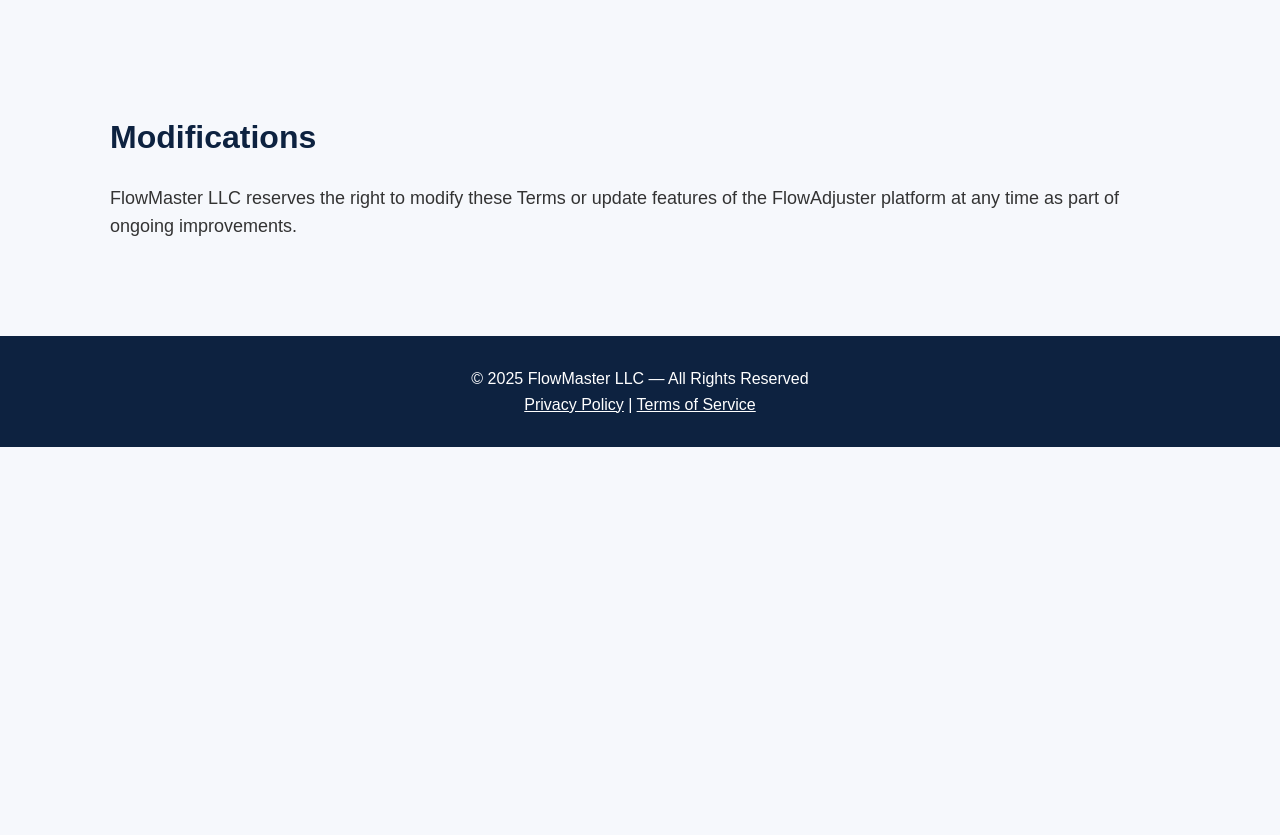
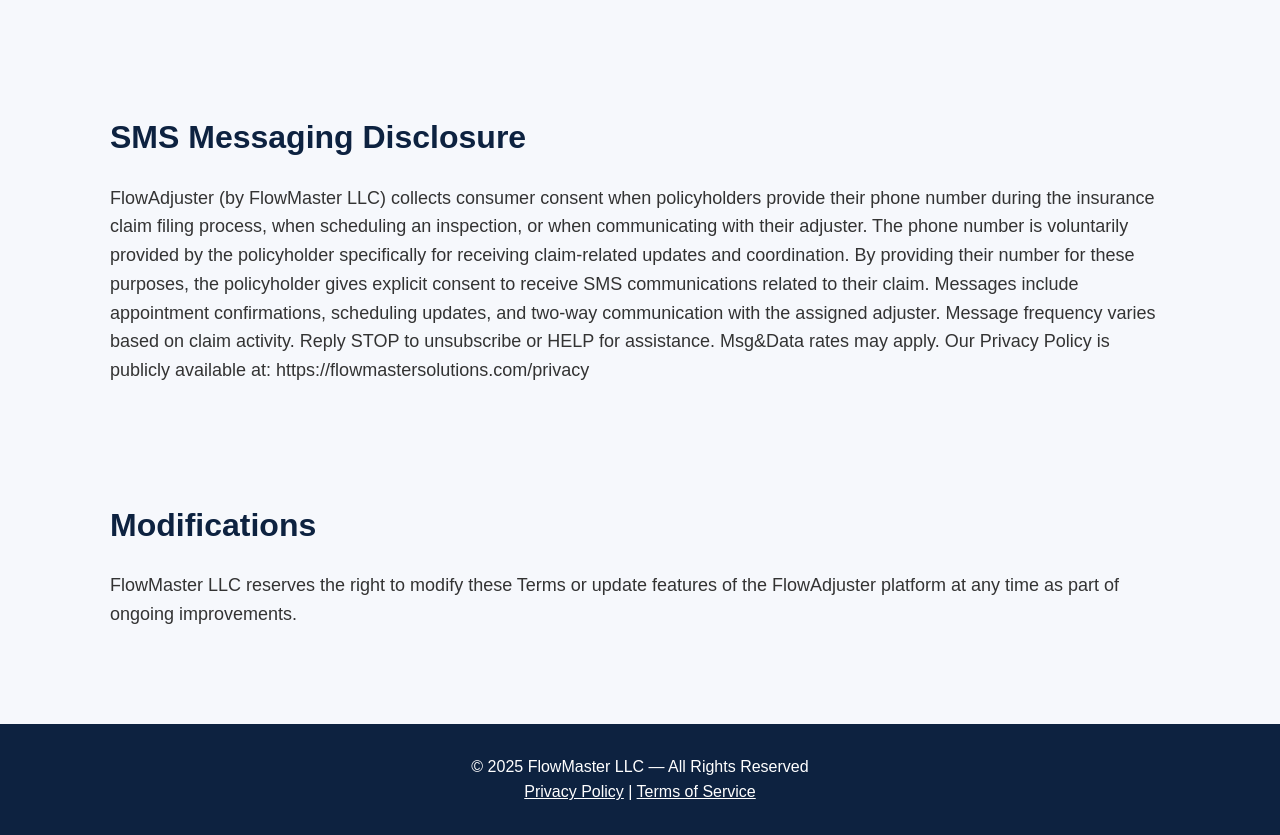
Before and after one commit to FlowAdjuster/flowmastersolutions-site, a plain HTML site: page terms.html in a window 1280 px wide. Shown: the part 1350-2185 px from the top of the page. Before the commit the page ends 1797 px from the top, so only its background shows below. Drawn offline with Linux system fonts and the light colour scheme.

Commit message:
terms update to include sms disclosure

```diff
--- a/terms.html
+++ b/terms.html
@@ -58,7 +58,14 @@
             credentials and ensuring all actions performed within their account are secure.
         </p>
     </div>
-
+    <div class="section">
+        <h2>SMS Messaging Disclosure</h2>
+        <p>
+            FlowAdjuster (by FlowMaster LLC) collects consumer consent when policyholders provide their phone number during the insurance claim filing process, when scheduling an inspection, or when communicating with their adjuster. The phone number is voluntarily provided by the policyholder specifically for receiving claim-related updates and coordination. By providing their number for these purposes, the policyholder gives explicit consent to receive SMS communications related to their claim.
+            Messages include appointment confirmations, scheduling updates, and two-way communication with the assigned adjuster. Message frequency varies based on claim activity. Reply STOP to unsubscribe or HELP for assistance. Msg&Data rates may apply.
+            Our Privacy Policy is publicly available at: https://flowmastersolutions.com/privacy
+        </p>
+    </div>
     <div class="section">
         <h2>Modifications</h2>
         <p>
```
Lines whose indentation alone changed are shown as unchanged.
